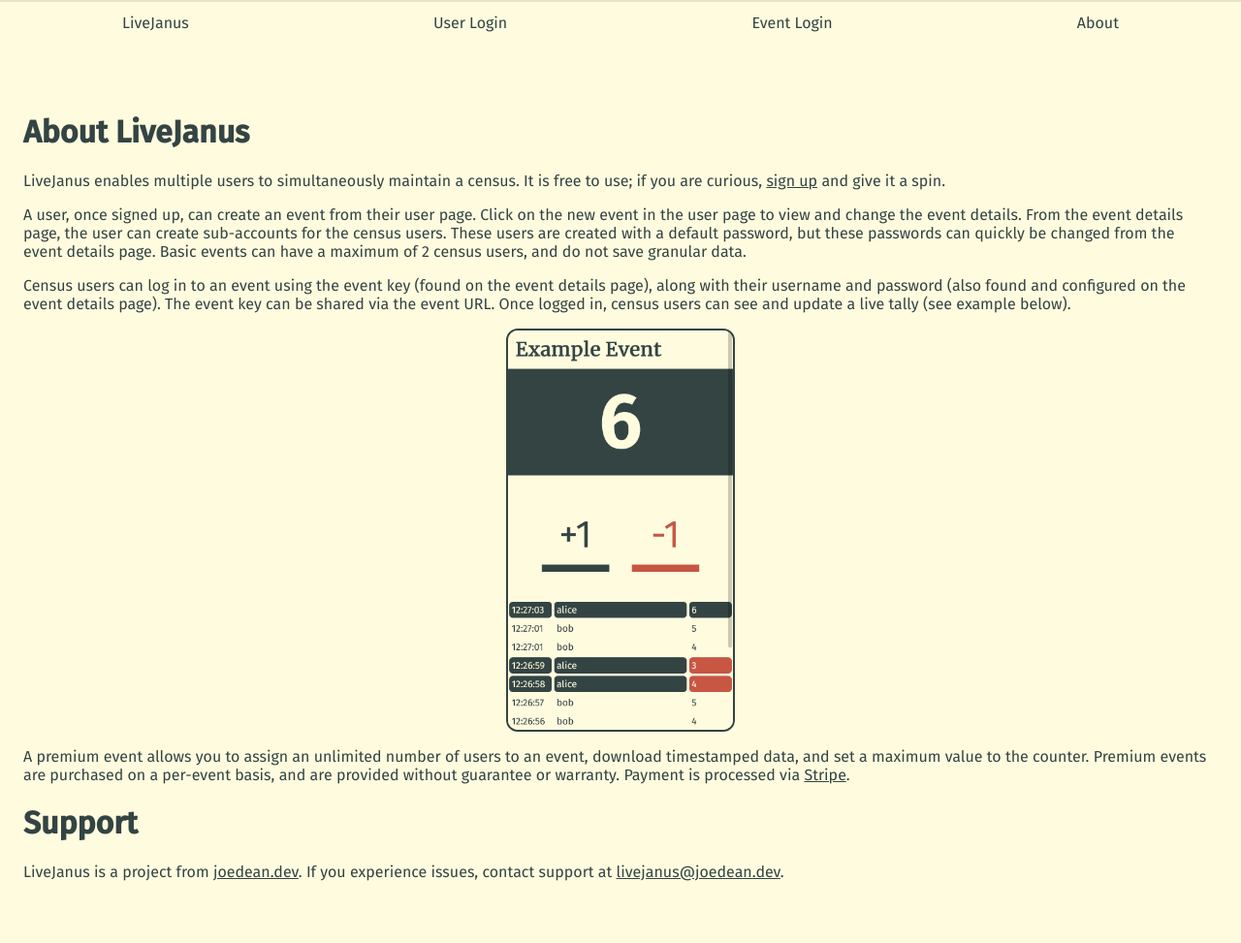
After one commit to joedeandev/LiveJanus, a Flask app: page /about/ in a window 1280 px wide. The commit adds this page. Shown: the whole page at 97% size. Run offline with Flask 2, Linux system fonts and the light colour scheme.

Commit message:
Added commands, about page.

```diff
--- a/app.py
+++ b/app.py
@@ -24,4 +24,5 @@
 livejanus_socketio.init_app(app)
 
 if __name__ == "__main__":
+
     livejanus_socketio.run(app, host="127.0.0.1", port=8000)
--- a/livejanus/__init__.py
+++ b/livejanus/__init__.py
@@ -1,6 +1,7 @@
 from os import environ
 from os.path import abspath, dirname, join as pjoin
 
+import click
 import stripe
 from flask import Blueprint, make_response, redirect, render_template, request
 from flask_socketio import SocketIO, emit, join_room
@@ -40,6 +41,55 @@
         samesite="strict",
     )
     return response
+
+
+@livejanus.cli.command("premium")
+@click.argument("event_key")
+def set_event_premium(event_key: str):
+    event = Event.from_key(event_key)
+    if event is None:
+        raise Exception(f"Event with key {event_key} was not found.")
+    if event.is_premium:
+        raise Exception(f"Event with key {event_key} was already premium.")
+    event.is_premium = True
+    db.session.commit()
+    print("Success")
+
+
+@livejanus.cli.command("password")
+@click.argument("username")
+@click.argument("password")
+def set_user_password(username: str, password: str):
+    user = User.query.filter(User.username == username).first()
+    if user is None:
+        raise Exception(f"User with username {username} was not found.")
+    user.set_password(password)
+    db.session.commit()
+    print("Success")
+
+
+@livejanus.cli.command("users")
+def list_users():
+    for user in User.query.order_by(User.last_authentication).all():
+        print(
+            "Username, Email, Days Since Login:",
+            user.username,
+            user.email,
+            int((time_as_utc() - user.last_authentication) / (60 * 60 * 24 * 10)) / 10,
+            sep="\t\t",
+        )
+
+
+@livejanus.cli.command("events")
+def list_events():
+    for event in Event.query.order_by(Event.created_time).all():
+        try:
+            event_owner = User.query.filter(User.id == event.owner).first().username
+        except:
+            event_owner = "<ERROR>"
+        print(
+            "Owner, Key, Premium:", event_owner, event.key, event.is_premium, sep="\t\t"
+        )
 
 
 @livejanus.route("/")
@@ -274,6 +324,11 @@
     return make_logged_in_response(session_token, f'/event/{request.form["key"]}')
 
 
+@livejanus.route("/about/")
+def page_about():
+    return render_template("about.html")
+
+
 @livejanus.route("/event/<event_key>/")
 def page_event_counter(event_key):
     fail_response = render_template(
--- a/livejanus/db/__init__.py
+++ b/livejanus/db/__init__.py
@@ -29,6 +29,9 @@
         self.email = email
         self.signup_time = datetime.utcnow().timestamp()
         self.last_authentication = self.signup_time
+
+    def set_password(self, password: str):
+        self.password = auth_handler.hash(password)
 
     @classmethod
     def authenticate(cls, username: str, password: str) -> Union[str, bool]:
--- a/livejanus/static/style.css
+++ b/livejanus/static/style.css
@@ -364,3 +364,20 @@
 .eventUsersContainer > * {
   margin: 12px;
 }
+
+.about {
+  border: 0;
+}
+
+.about > img {
+  max-height: 26em;
+  border-radius: 12px;
+  border: 2px solid #334443;
+  margin-left: auto;
+  margin-right: auto;
+  display: block;
+}
+
+.underlined {
+  text-decoration: underline;
+}
--- /dev/null
+++ b/livejanus/templates/about.html
@@ -0,0 +1,44 @@
+{% extends "base.html" %} {% block title %}LiveJanus - About{% endblock %}{%
+block header %}{% include "header.html" %}{% endblock %} {% block main %}
+
+<div class="home about">
+  <h1>About LiveJanus</h1>
+  <p>
+    LiveJanus enables multiple users to simultaneously maintain a census. It is
+    free to use; if you are curious,
+    <a href="/user/signup/" class="underlined">sign up</a> and give it a spin.
+  </p>
+  <p>
+    A user, once signed up, can create an event from their user page. Click on
+    the new event in the user page to view and change the event details. From
+    the event details page, the user can create sub-accounts for the census
+    users. These users are created with a default password, but these passwords
+    can quickly be changed from the event details page. Basic events can have a
+    maximum of 2 census users, and do not save granular data.
+  </p>
+  <p>
+    Census users can <a href="/event/login/">log in to an event</a> using the
+    event key (found on the event details page), along with their username and
+    password (also found and configured on the event details page). The event
+    key can be shared via the event URL. Once logged in, census users can see
+    and update a live tally (see example below).
+  </p>
+  <img src="/counter.png" alt="An example of the LiveJanus counter" />
+  <p>
+    A premium event allows you to assign an unlimited number of users to an
+    event, download timestamped data, and set a maximum value to the counter.
+    Premium events are purchased on a per-event basis, and are provided without
+    guarantee or warranty. Payment is processed via
+    <a href="https://stripe.com" class="underlined">Stripe</a>.
+  </p>
+  <h1>Support</h1>
+  <p>
+    LiveJanus is a project from
+    <a href="https://joedean.dev" class="underlined">joedean.dev</a>. If you
+    experience issues, contact support at
+    <a href="mailto:livejanus@joedean.dev" class="underlined"
+      >livejanus@joedean.dev</a
+    >.
+  </p>
+</div>
+{% endblock %}
--- a/livejanus/templates/header.html
+++ b/livejanus/templates/header.html
@@ -2,5 +2,5 @@
   <a class="headerItem" href="/">LiveJanus</a>
   <a class="headerItem" href="/user/login/">User Login</a>
   <a class="headerItem" href="/event/login/">Event Login</a>
-  <a class="headerItem" href="https://joedean.dev">joedean.dev</a>
+  <a class="headerItem" href="/about/">About</a>
 </div>
--- a/requirements.txt
+++ b/requirements.txt
@@ -6,3 +6,4 @@
 SQLAlchemy==1.4.17
 argon2-cffi==20.1.0
 stripe==2.60.0
+click>=7.1.2
```
Also changed, not shown: README.md, livejanus/static/counter.png (added), 1 other file.
